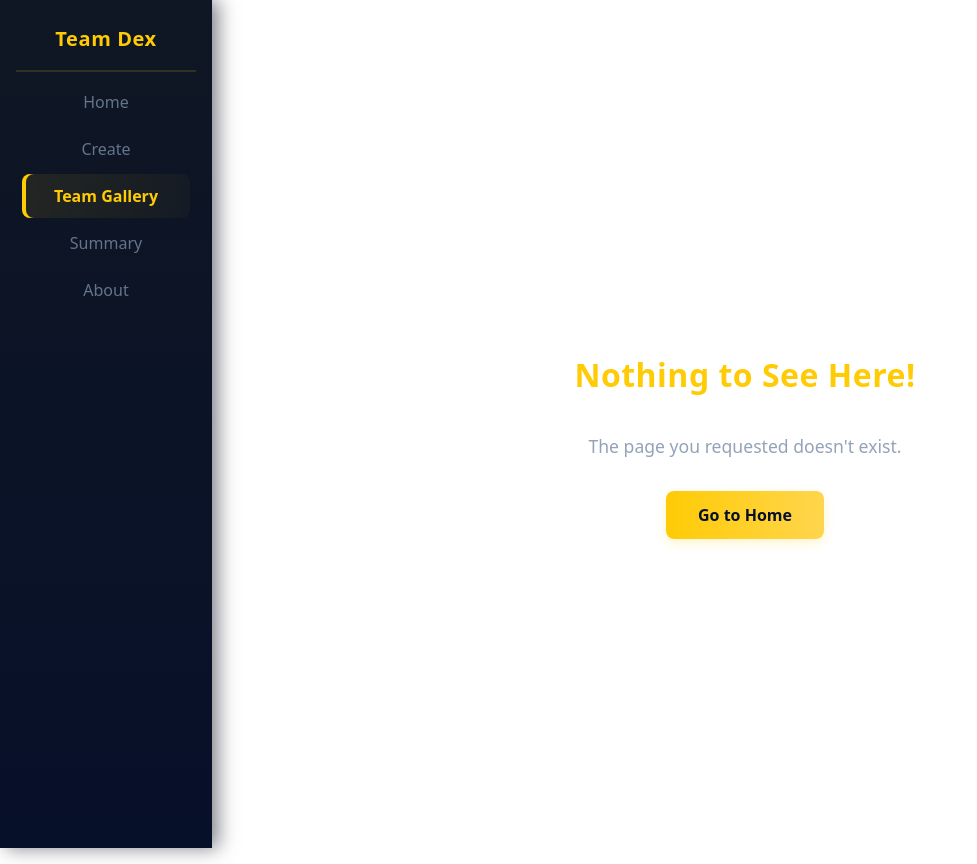
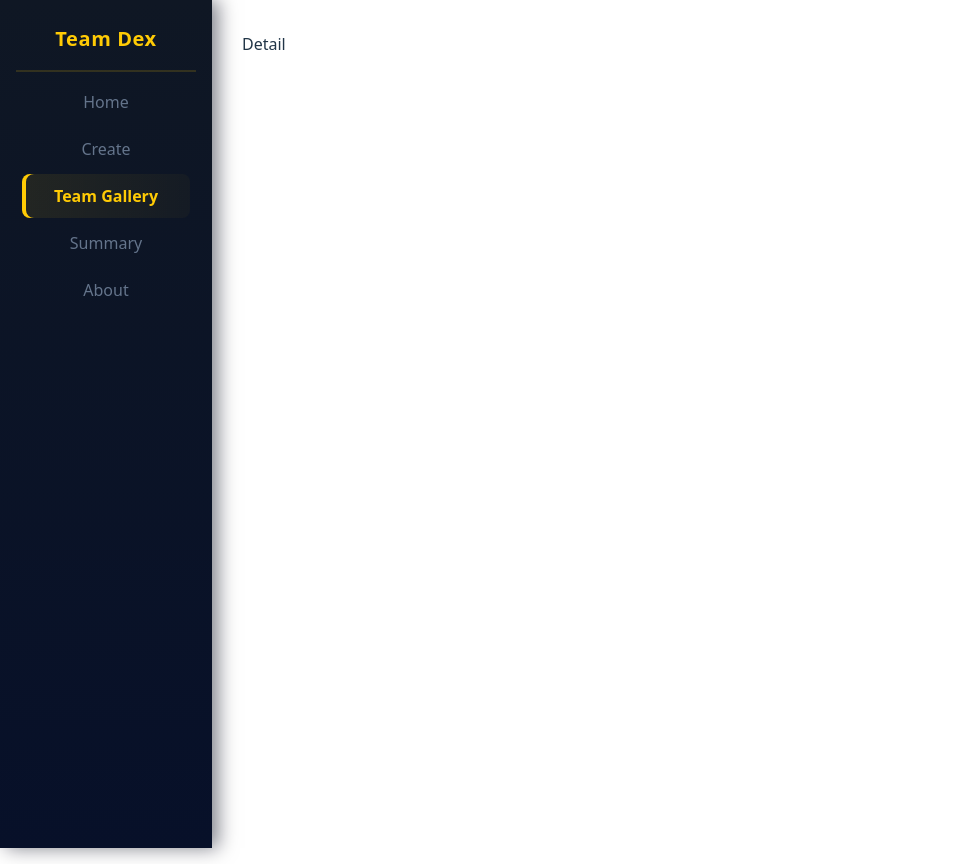
Before and after one commit to anekemuna/team-dex, a React (Vite) app: page /gallery/detail/1 in a window 1280 px wide. Shown: the whole page, without its empty margins (0-977 px from the left). After the commit the page ends 800 px from the top, so only its background shows below. Built offline with nearby package versions, Linux system fonts and the light colour scheme; no server answers.

Commit message:
Add Detail Page and Routing

```diff
--- a/src/App.jsx
+++ b/src/App.jsx
@@ -7,6 +7,7 @@ import Gallery from "./pages/Gallery";
 import NotFound from "./routes/NotFound";
 import About from "./pages/About";
 import Summary from "./pages/Summary";
+import Detail from "./pages/Detail";
 
 function App() {
   return (
@@ -16,6 +17,7 @@ function App() {
           <Route index element={<Home />} />
           <Route path='create' element={<Create />} />
           <Route path='gallery' element={<Gallery />} />
+          <Route path='gallery/detail/:id' element={<Detail />} />
           <Route path='summary' element={<Summary />} />
           <Route path='about' element={<About />} />
           <Route path="*" element={<NotFound />} />
--- /dev/null
+++ b/src/pages/Detail.jsx
@@ -0,0 +1,9 @@
+import React from 'react'
+
+const Detail = () => {
+  return (
+    <div>Detail</div>
+  )
+}
+
+export default Detail
```
